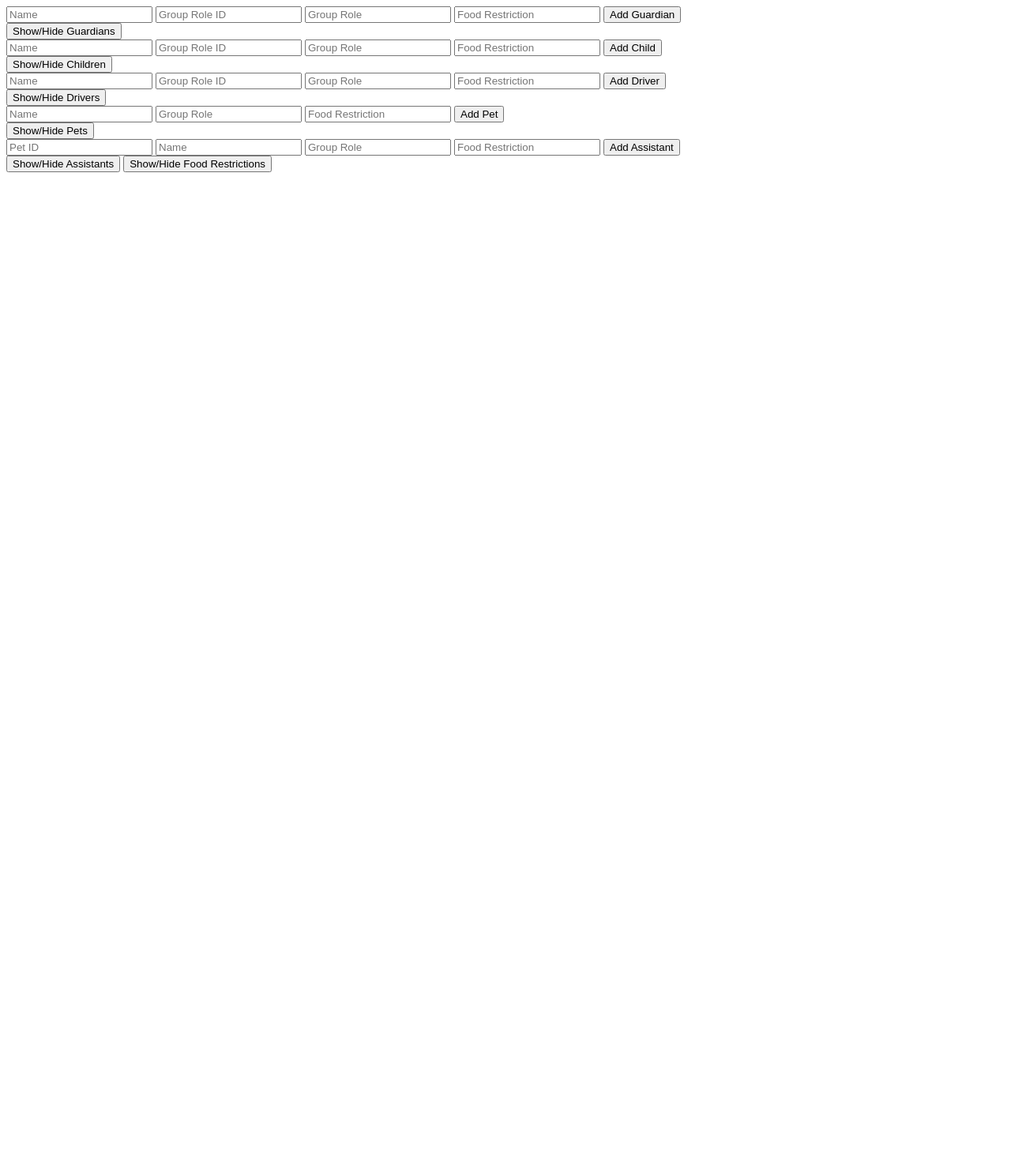
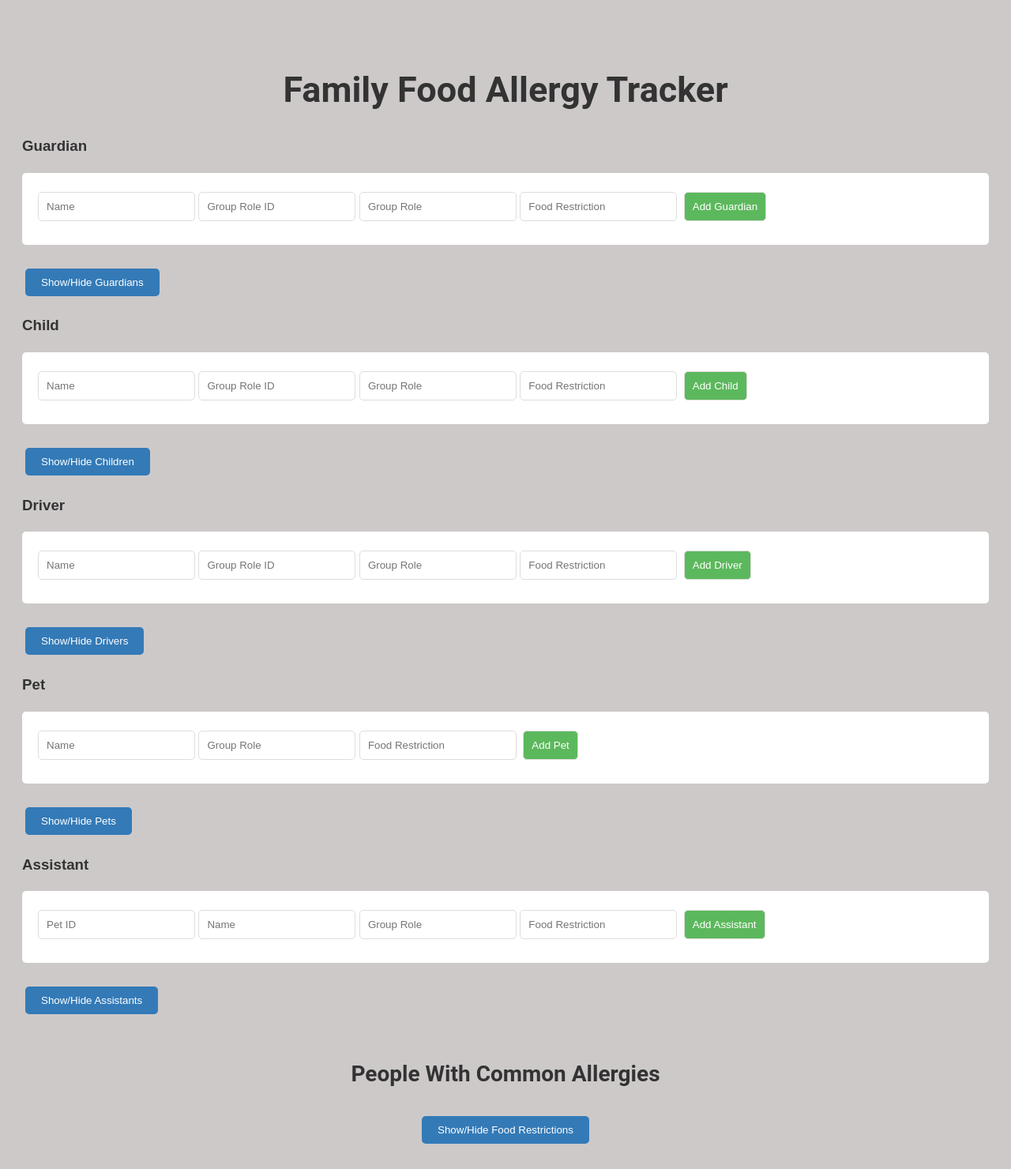
Before and after one commit to Messinias1/436Final, a website: page public/index.html in a window 1280 px wide. Shown: the whole page at 79% size. Before the commit the page ends 800 px from the top, so only its background shows below. Drawn offline with Linux system fonts and the light colour scheme; files that its build step writes are made by us from their sources; files whose address does not match are found by name.

Commit message:
styled webpage

```diff
--- a/public/app.js
+++ b/public/app.js
@@ -56,6 +56,7 @@ document.addEventListener("DOMContentLoaded", function () {
           // Delete button
           const deleteButton = document.createElement("button");
           deleteButton.textContent = "Delete";
+          deleteButton.className = "delete-button";
           deleteButton.onclick = () => deleteGuardian(guardian.id);
 
           div.appendChild(editButton);
@@ -170,6 +171,7 @@ document.addEventListener("DOMContentLoaded", function () {
           // Delete button
           const deleteButton = document.createElement("button");
           deleteButton.textContent = "Delete";
+          deleteButton.className = "delete-button";
           deleteButton.onclick = () => deleteChild(child.id);
 
           div.appendChild(editButton);
@@ -284,6 +286,7 @@ document.addEventListener("DOMContentLoaded", function () {
           // Delete button
           const deleteButton = document.createElement("button");
           deleteButton.textContent = "Delete";
+          deleteButton.className = "delete-button";
           deleteButton.onclick = () => deleteDriver(driver.id);
 
           div.appendChild(editButton);
@@ -397,6 +400,7 @@ document.addEventListener("DOMContentLoaded", function () {
           // Delete button
           const deleteButton = document.createElement("button");
           deleteButton.textContent = "Delete";
+          deleteButton.className = "delete-button";
           deleteButton.onclick = () => deletePet(pet.id);
 
           div.appendChild(editButton);
@@ -511,6 +515,7 @@ document.addEventListener("DOMContentLoaded", function () {
           // Delete button
           const deleteButton = document.createElement("button");
           deleteButton.textContent = "Delete";
+          deleteButton.className = "delete-button";
           deleteButton.onclick = () => deleteAssist(assist.id);
 
           div.appendChild(editButton);
--- a/public/index.html
+++ b/public/index.html
@@ -1,22 +1,14 @@
 <!DOCTYPE html>
 <html>
   <head>
+    <link rel="stylesheet" href="public/style.css" />
+
     <title>Add Guardian</title>
-    <style>
-      #guardianList,
-      #childList,
-      #driverList,
-      #petList,
-      #assistList,
-      #foodRestrictionList {
-        /* Add your styles here */
-        margin-top: 20px;
-        border: 1px solid #ccc;
-        padding: 10px;
-      }
-    </style>
   </head>
   <body>
+    <h1>Family Food Allergy Tracker</h1>
+
+    <h3>Guardian</h3>
     <form id="guardianForm">
       <input type="text" id="name" placeholder="Name" />
       <input type="number" id="groupRoleID" placeholder="Group Role ID" />
@@ -30,6 +22,7 @@
       <!-- Guardian list will be populated here -->
     </div>
 
+    <h3>Child</h3>
     <form id="childForm">
       <input type="text" id="cName" placeholder="Name" />
       <input type="number" id="cGroupRoleID" placeholder="Group Role ID" />
@@ -43,6 +36,7 @@
       <!-- Child list will be populated here -->
     </div>
 
+    <h3>Driver</h3>
     <form id="driverForm">
       <input type="text" id="dName" placeholder="Name" />
       <input type="number" id="dGroupRoleID" placeholder="Group Role ID" />
@@ -56,6 +50,7 @@
       <!-- Child list will be populated here -->
     </div>
 
+    <h3>Pet</h3>
     <form id="petForm">
       <input type="text" id="pName" placeholder="Name" />
       <input type="text" id="pGroupRole" placeholder="Group Role" />
@@ -68,6 +63,7 @@
       <!-- Child list will be populated here -->
     </div>
 
+    <h3>Assistant</h3>
     <form id="assistForm">
       <input type="number" id="petID" placeholder="Pet ID" />
       <input type="text" id="aName" placeholder="Name" />
@@ -81,7 +77,10 @@
       <!-- Child list will be populated here -->
     </div>
 
-    <button id="frToggleButton">Show/Hide Food Restrictions</button>
+    <h2>People With Common Allergies</h2>
+    <div class="center-container">
+      <button id="frToggleButton">Show/Hide Food Restrictions</button>
+    </div>
     <div id="foodRestrictionList" style="display: none">
       <!-- Data from AllWithFoodRestrictions view will be populated here -->
     </div>
--- /dev/null
+++ b/public/style.css
@@ -0,0 +1,160 @@
+/* General Styles */
+body {
+  font-family: "Arial", sans-serif;
+  line-height: 1.6;
+  color: #333;
+  background-color: #cdc9c9;
+  padding: 20px;
+}
+
+h1,
+h2,
+h3,
+h4,
+h5,
+h6 {
+  color: #333333;
+}
+
+/* Add this to your existing CSS file if you're using Google Fonts */
+
+/* Centering the h1 and applying Google Font */
+h1 {
+  text-align: center;
+  font-family: "Roboto", sans-serif;
+  font-weight: 700; /* This makes it bold */
+  font-size: 45px;
+  color: #333333;
+  margin-top: 50px;
+  margin-bottom: 20px;
+}
+
+h2 {
+  text-align: center;
+  font-family: "Roboto", sans-serif;
+  font-weight: 700; /* This makes it bold */
+  font-size: 28px;
+  color: #333333;
+  margin-top: 50px;
+  margin-bottom: 20px;
+}
+
+/* Form Styles */
+form {
+  background: #fff;
+  padding: 20px;
+  margin-bottom: 20px;
+  border-radius: 5px;
+}
+
+input[type="text"],
+input[type="number"],
+button {
+  display: block;
+  width: 100%;
+  padding: 10px;
+  margin-bottom: 10px;
+  border: 1px solid #ddd;
+  border-radius: 5px;
+}
+
+button {
+  background: #5cb85c;
+  color: #fff;
+  cursor: pointer;
+  margin: 4px;
+}
+
+button:hover {
+  background: #4cae4c;
+}
+
+/* List Styles */
+#guardianList,
+#childList,
+#driverList,
+#petList,
+#assistList,
+#foodRestrictionList {
+  background: #fff;
+  border: 1px solid #ddd;
+  border-radius: 5px;
+  display: none; /* Hidden by default */
+  padding: 20px;
+}
+
+/* Toggle Button Styles */
+#toggleButton,
+#cToggleButton,
+#dToggleButton,
+#pToggleButton,
+#aToggleButton,
+#frToggleButton {
+  background: #337ab7;
+  color: #fff;
+  border: none;
+  padding: 10px 20px;
+  border-radius: 5px;
+  margin-top: 10px;
+  cursor: pointer;
+}
+
+#toggleButton:hover,
+#cToggleButton:hover,
+#dToggleButton:hover,
+#pToggleButton:hover,
+#aToggleButton:hover,
+#frToggleButton:hover {
+  background: #286090;
+}
+
+/* Table Styles */
+table {
+  width: 100%;
+  border-collapse: collapse;
+}
+
+table,
+th,
+td {
+  border: 1px solid #ddd;
+}
+
+th,
+td {
+  padding: 10px;
+  text-align: left;
+}
+
+th {
+  background-color: #f4f4f4;
+}
+
+/* Responsive Design */
+@media (min-width: 600px) {
+  input[type="text"],
+  input[type="number"],
+  button {
+    width: auto;
+    display: inline-block;
+  }
+}
+
+.delete-button {
+  background-color: #ff4d4d; /* Red color */
+  color: white; /* White text */
+  border: none; /* No border */
+  padding: 10px 15px; /* Padding for button size */
+  border-radius: 5px; /* Rounded corners */
+  cursor: pointer; /* Cursor indicates button */
+  font-size: 1em; /* Text size */
+  margin: 4px;
+}
+
+.delete-button:hover {
+  background-color: #cc0000; /* Darker red on hover */
+}
+
+.center-container {
+  text-align: center;
+}
```
